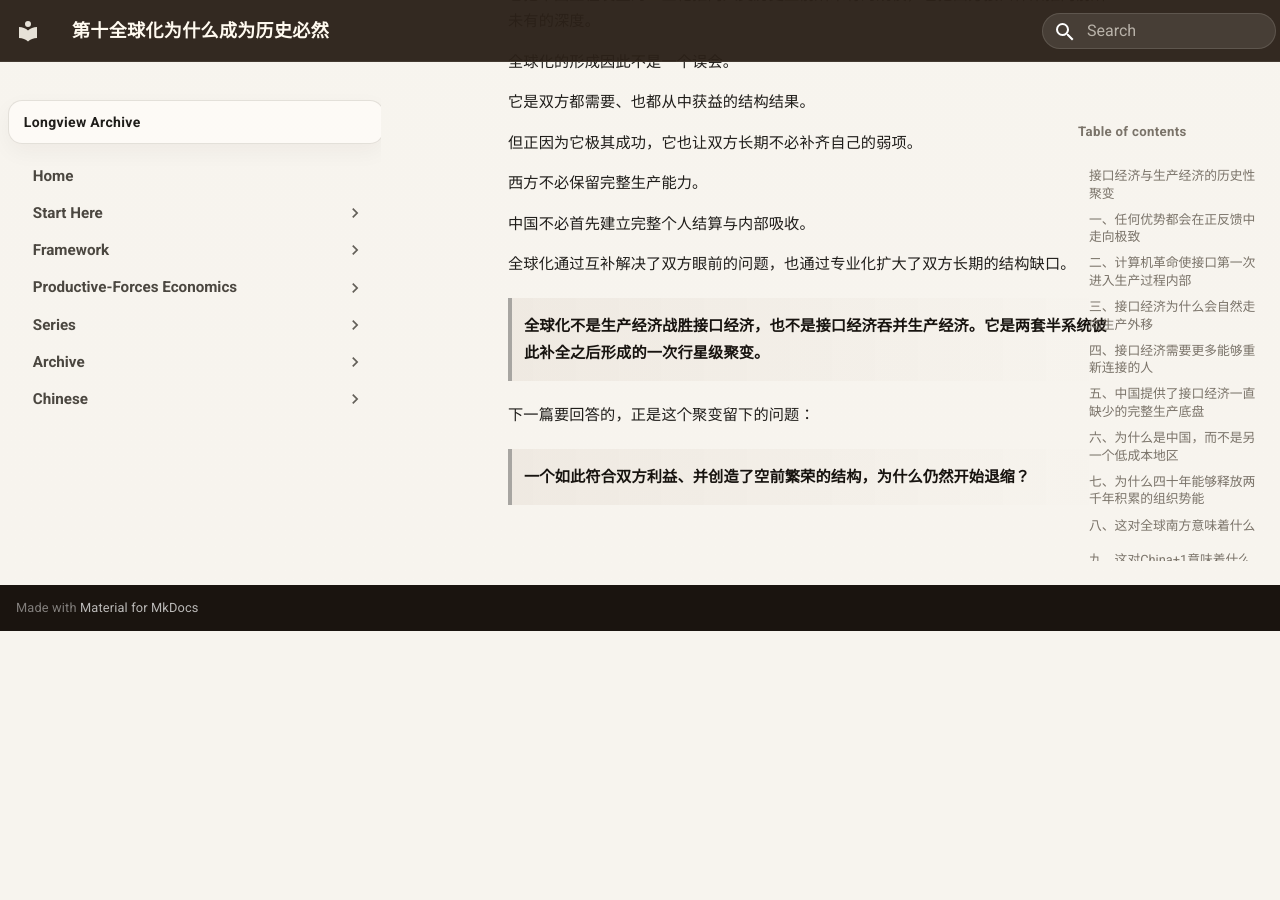
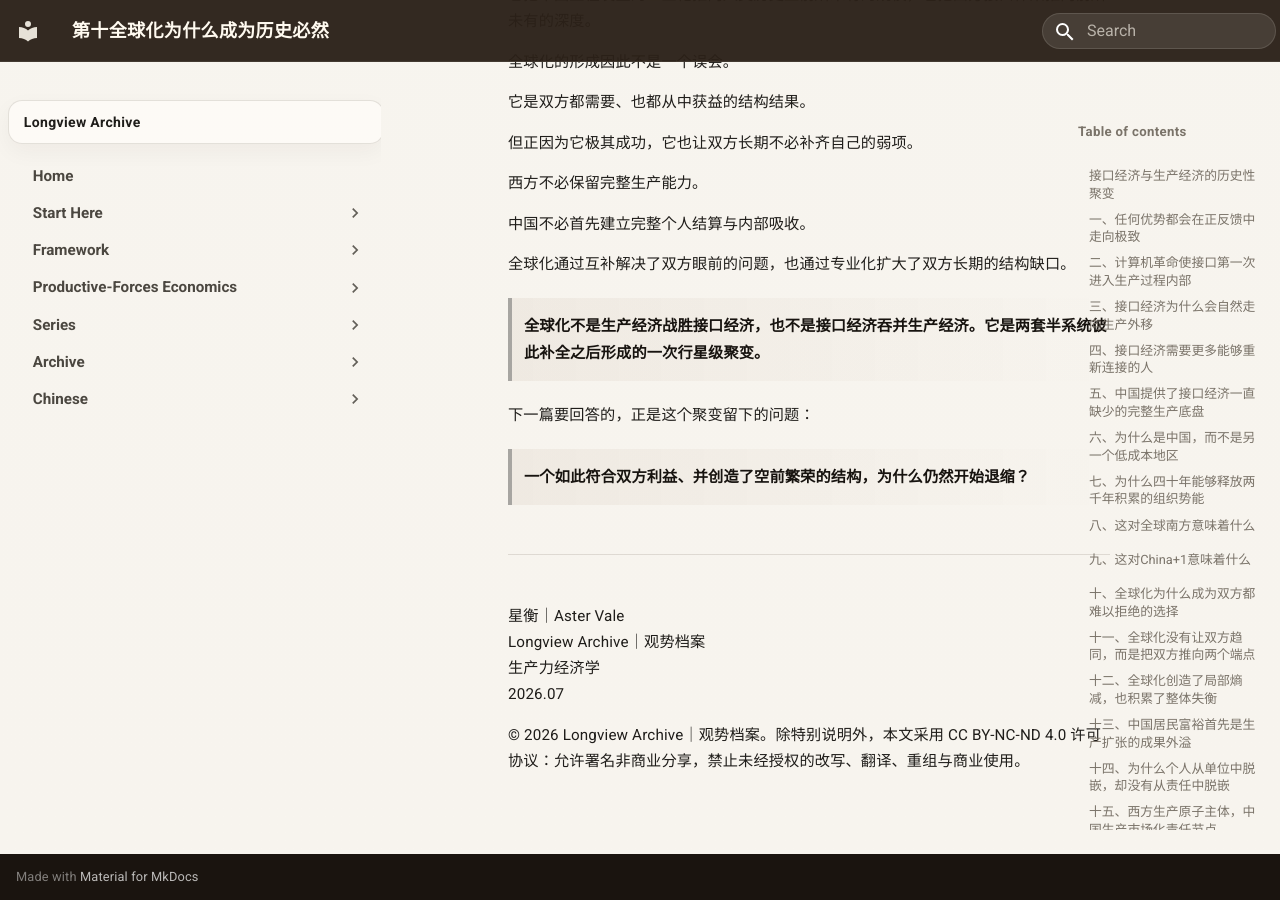
Before and after one commit to guanshi1688/longview-archive, an MkDocs documentation site: the page built from docs/essays/chinese/productive-forces-economics/10-why-global-must.md, in a window 1280 px wide and 900 px high, scrolled down 24116 px. Built offline with MkDocs 1.6.1 and Material for MkDocs 9.7.7, drawn with Linux system fonts in a browser that asks for light colours; before the commit the page ends 24747 px from its top, so only the background shows below that.

Commit message:
Update 10-why-global-must.md

```diff
--- a/docs/essays/chinese/productive-forces-economics/10-why-global-must.md
+++ b/docs/essays/chinese/productive-forces-economics/10-why-global-must.md
@@ -1064,3 +1064,13 @@ China + 1
 下一篇要回答的，正是这个聚变留下的问题：
 
 > **一个如此符合双方利益、并创造了空前繁荣的结构，为什么仍然开始退缩？**
+
+
+---
+
+星衡｜Aster Vale
+Longview Archive｜观势档案
+生产力经济学
+2026.07
+
+© 2026 Longview Archive｜观势档案。除特别说明外，本文采用 CC BY-NC-ND 4.0 许可协议：允许署名非商业分享，禁止未经授权的改写、翻译、重组与商业使用。
```
